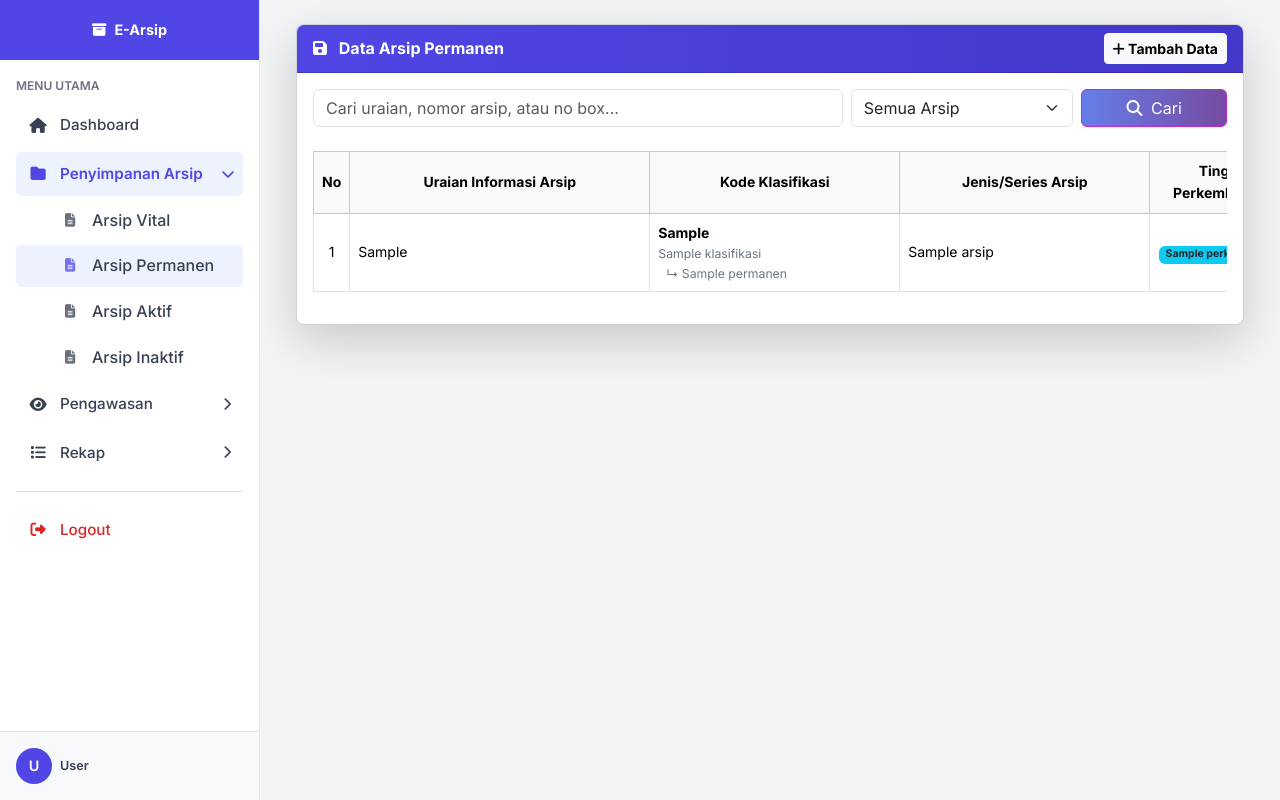
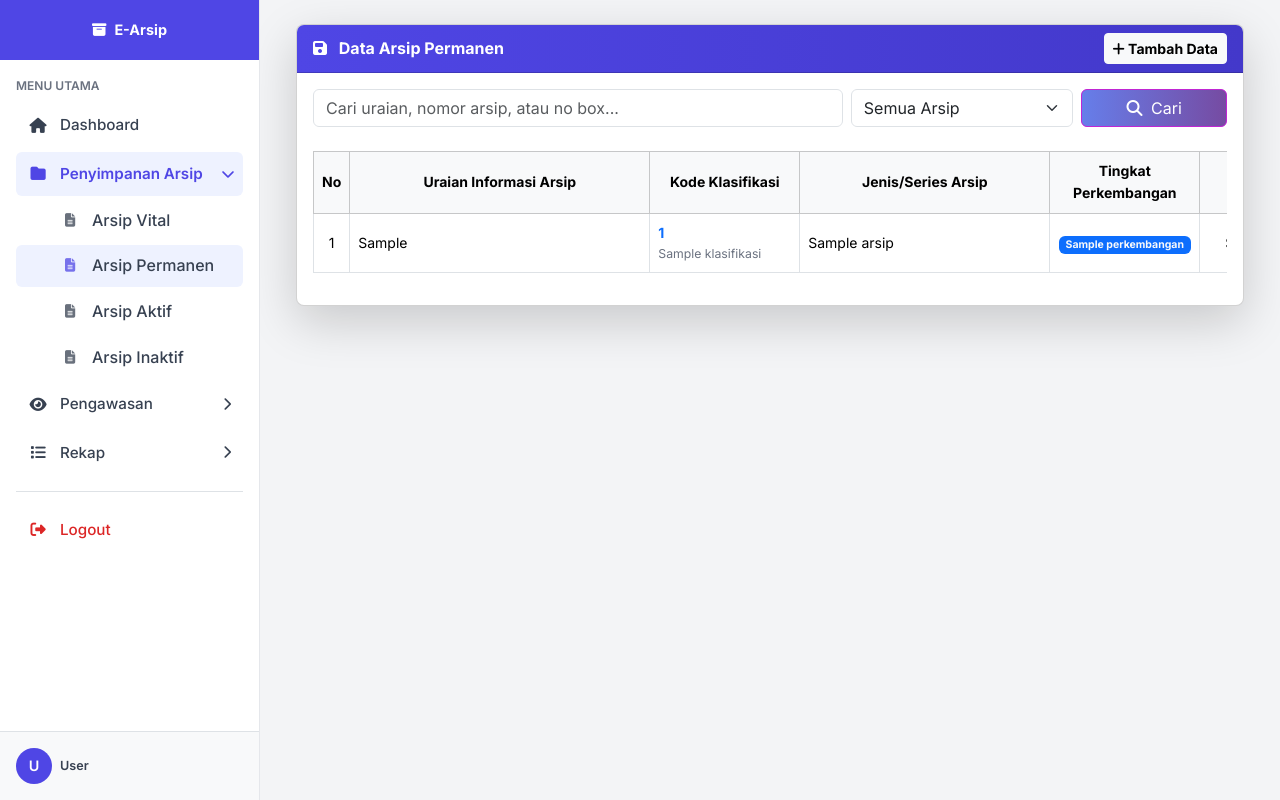
Before and after one commit to Luthfiiii123/peminjaman-arsip, a PHP site: page /peminjaman-arsip/arsip/arsip-permanen/arsip-permanen.php in a window 1280 px wide. Run offline with PHP 8.4, Linux system fonts and the light colour scheme; tables that the repository leaves empty or names only in its code hold one stand-in row (values such as "Sample post").

Commit message:
perubahan pada arsip permanen tambah

```diff
--- a/arsip/arsip-permanen/arsip-permanen.php
+++ b/arsip/arsip-permanen/arsip-permanen.php
@@ -41,11 +41,12 @@ $query_string = "
         sub_sub_klasifikasi.nama_subsub,
         tingkat_perkembangan.nama_tingkat,
         nasib_akhir.nama_nasib,
-        jenis_arsip.nama_jenis  /* <--- KITA PANGGIL INI */
+        jenis_arsip.nama_jenis
     FROM arsip_permanen
     LEFT JOIN kode_klasifikasi ON arsip_permanen.id_kode = kode_klasifikasi.id_kode
     LEFT JOIN sub_klasifikasi ON arsip_permanen.id_sub = sub_klasifikasi.id_sub
     LEFT JOIN sub_sub_klasifikasi ON arsip_permanen.id_subsub = sub_sub_klasifikasi.id_subsub
+
     LEFT JOIN tingkat_perkembangan ON arsip_permanen.id_tingkat = tingkat_perkembangan.id_tingkat
     LEFT JOIN nasib_akhir ON arsip_permanen.id_nasib = nasib_akhir.id_nasib
 
@@ -120,13 +121,14 @@ include '../../layout/header.php';
                                 <tr>
                                     <th>No</th>
                                     <th style="min-width: 300px;">Uraian Informasi Arsip</th>
-                                    <th style="min-width: 250px;">Kode Klasifikasi</th>
+                                    <th style="min-width: 150px;">Kode Klasifikasi</th>
                                     <th style="min-width: 250px;">Jenis/Series Arsip</th>
                                     <th style="min-width: 150px;">Tingkat Perkembangan</th>
                                     <th style="min-width: 100px;">Kurun Waktu</th>
                                     <th style="min-width: 120px;">Jumlah</th>
                                     <th style="min-width: 150px;">Ket. Nasib Akhir / No Box</th>
                                     <!-- <th style="min-width: 100px;">No Box</th> -->
+                                    <th style="min-width: 130px;">File</th>
                                     <th style="min-width: 130px;">Aksi</th>
                                 </tr>
                             </thead>
@@ -141,18 +143,19 @@ include '../../layout/header.php';
                                     </td>
 
                                     <td>
-                                        <div class="fw-bold"><?= htmlspecialchars($data['kode_klasifikasi']) ?></div>
+                                        <div class="text-primary fw-bold "><?= htmlspecialchars($data['id_sub']) ?></div>
                                         <div class="small text-muted"><?= htmlspecialchars($data['nama_sub']) ?></div>
-                                        <?php if($data['nama_subsub']): ?>
-                                            <div class="small text-secondary ps-2">↳ <?= htmlspecialchars($data['nama_sub_sub']) ?></div>
-                                        <?php endif; ?>
+                                        <!-- <?php if($data['nama_subsub']): ?>
+                                            <div class="small text-secondary ps-2"><?= htmlspecialchars($data['nama_subsub']) ?></div>
+                                        <?php endif; ?> -->
                                     </td>
+
                                     <td>
                                         <?= htmlspecialchars($data['nama_jenis'] ?? '-') ?>
                                     </td>
 
                                     <td class="text-center">
-                                        <span class="badge bg-info text-dark"><?= htmlspecialchars($data['nama_tingkat']) ?></span>
+                                        <span class="badge bg-primary text-light"><?= htmlspecialchars($data['nama_tingkat']) ?></span>
                                     </td>
 
                                     <td class="text-center"><?= htmlspecialchars($data['kurun_waktu']) ?></td>
@@ -163,6 +166,16 @@ include '../../layout/header.php';
                                     </td>
 
                                     <!-- <td class="text-center fw-bold"><?= htmlspecialchars($data['no_box']) ?></td> -->
+
+                                    <td class="text-center">
+                                        <?php if (!empty($data['file_pdf'])): ?>
+                                            <a href="../../uploads/<?= $data['file_pdf'] ?>" target="_blank" class="btn btn-sm btn-outline-danger" title="Lihat PDF">
+                                                <i class="fas fa-file-pdf"></i>
+                                            </a>
+                                        <?php else: ?>
+                                            <span class="text-muted small">-</span>
+                                        <?php endif; ?>
+                                    </td>
 
                                     <td class="text-center">
                                         <div class="d-flex justify-content-center gap-1">
@@ -248,7 +261,7 @@ include '../../layout/header.php';
                             <select name="id_subsub" id="grandchild_kode" class="form-select" disabled>
                                 <option value="">-- Pilih Sub Dulu --</option>
                                 <?php mysqli_data_seek($q_subsub, 0); while($ss = mysqli_fetch_assoc($q_subsub)): ?>
-                                    <option value="<?= $ss['id_subsub'] ?>" data-parent="<?= $ss['id_sub'] ?>"><?= $ss['nama_sub_sub'] ?></option>
+                                    <option value="<?= $ss['id_subsub'] ?>" data-parent="<?= $ss['id_sub'] ?>"><?= $ss['nama_subsub'] ?></option>
                                 <?php endwhile; ?>
                             </select>
                         </div>
--- a/arsip/arsip-vital/arsip-vital.php
+++ b/arsip/arsip-vital/arsip-vital.php
@@ -95,7 +95,7 @@ include '../../layout/header.php';
                                     <th>No</th>
                                     <th style="min-width: 150px;">Uraian Informasi</th>
                                     <th style="min-width: 100px;">Asal</th>
-                                    <th style="min-width: 150px;">Klasifikasi</th>
+                                    <th style="min-width: 150px;">Kode Klasifikasi</th>
                                     <th style="min-width: 150px;">Jenis</th>
                                     <th style="min-width: 130px;">Nomor Arsip</th>
                                     <th style="min-width: 100px;">Retensi</th>
```
Also changed, not shown: arsip/arsip-permanen/arsip-permanen-tambah.php (+9 -5 lines), 2 other files.
